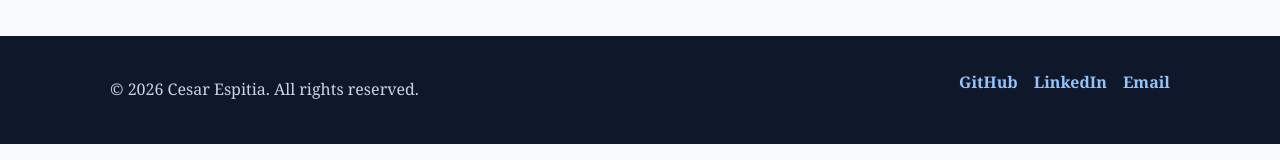
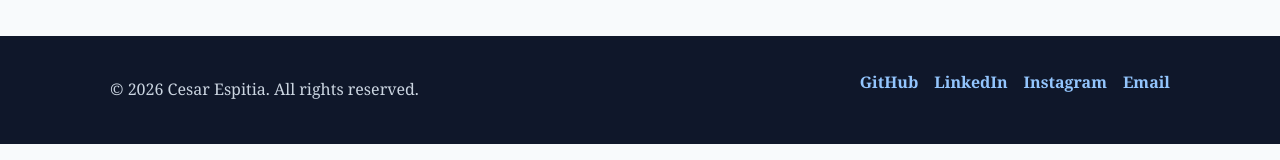
Before and after one commit to Cesar1289/about-me-website, a website: page admin.html in a window 1280 px wide. Shown: the part 517-677 px from the top of the page. Drawn offline with nearby package versions, Linux system fonts and the light colour scheme; no server answers.

```diff
--- a/admin.html
+++ b/admin.html
@@ -64,6 +64,7 @@
     <ul class="social-list">
       <li><a href="https://github.com/Cesar1289" target="_blank" rel="noopener">GitHub</a></li>
       <li><a href="https://www.linkedin.com/" target="_blank" rel="noopener">LinkedIn</a></li>
+      <li><a href="https://www.instagram.com/" target="_blank" rel="noopener">Instagram</a></li>
       <li><a href="mailto:cesar@example.com">Email</a></li>
     </ul>
   </div>
```
